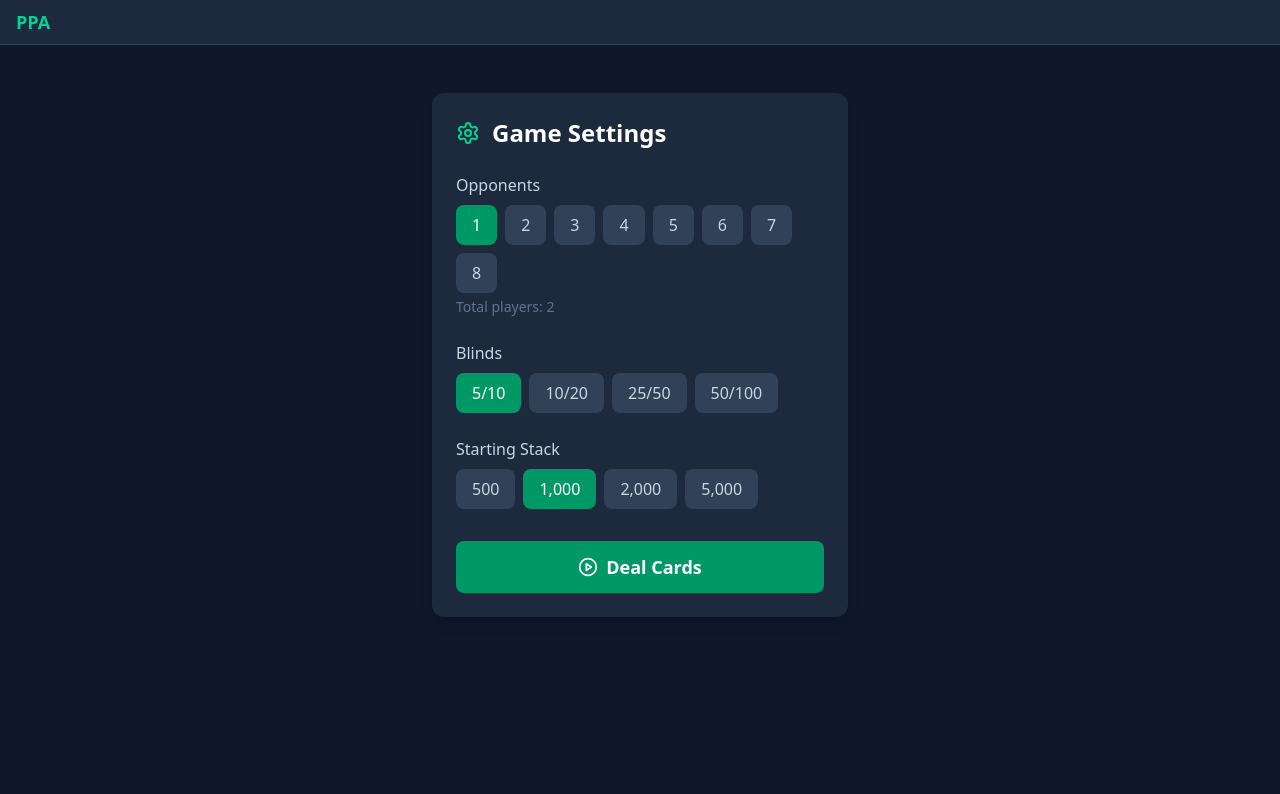
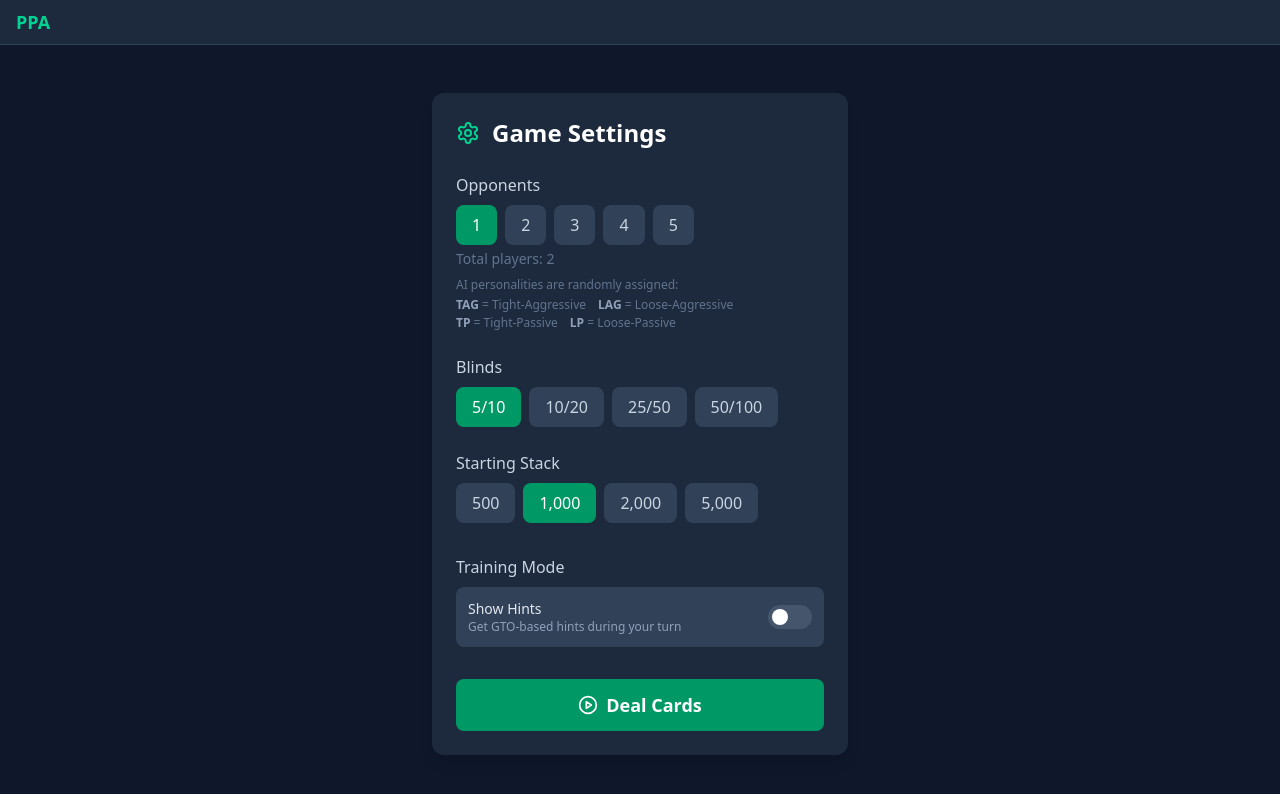
Before and after one commit to llynv/PPA, a React (Vite) app: page / in a window 1280 px wide. Shown: the top 794 px of the page. Built offline with nearby package versions, Linux system fonts and the light colour scheme.

Commit message:
feat: cap opponents at 5, add training mode toggle and AI personality tooltips

```diff
--- a/src/components/settings/GameSettings.tsx
+++ b/src/components/settings/GameSettings.tsx
@@ -10,7 +10,7 @@ const BLIND_PRESETS = [
 
 const STACK_PRESETS = [500, 1000, 2000, 5000] as const;
 
-const OPPONENT_COUNTS = [1, 2, 3, 4, 5, 6, 7, 8] as const;
+const OPPONENT_COUNTS = [1, 2, 3, 4, 5] as const;
 
 const activeClass = "bg-emerald-600 text-white";
 const inactiveClass = "bg-slate-700 text-slate-300 hover:bg-slate-600";
@@ -21,6 +21,8 @@ export function GameSettings() {
     const updateSettings = useGameStore((s) => s.updateSettings);
     const startHand = useGameStore((s) => s.startHand);
     const processAITurns = useGameStore((s) => s.processAITurns);
+    const trainingMode = useGameStore((s) => s.trainingMode);
+    const setTrainingMode = useGameStore((s) => s.setTrainingMode);
 
     const selectedOpponents = settings.playerCount - 1;
 
@@ -61,6 +63,25 @@ export function GameSettings() {
                     <p className="text-slate-500 text-sm mt-1">
                         Total players: {settings.playerCount}
                     </p>
+                    <div className="mt-2 space-y-1">
+                        <p className="text-slate-500 text-xs">
+                            AI personalities are randomly assigned:
+                        </p>
+                        <div className="flex flex-wrap gap-x-3 gap-y-0.5">
+                            <span className="text-slate-500 text-xs" title="Tight-Aggressive: plays few hands but bets aggressively">
+                                <strong className="text-slate-400">TAG</strong> = Tight-Aggressive
+                            </span>
+                            <span className="text-slate-500 text-xs" title="Loose-Aggressive: plays many hands and bets aggressively">
+                                <strong className="text-slate-400">LAG</strong> = Loose-Aggressive
+                            </span>
+                            <span className="text-slate-500 text-xs" title="Tight-Passive: plays few hands and rarely raises">
+                                <strong className="text-slate-400">TP</strong> = Tight-Passive
+                            </span>
+                            <span className="text-slate-500 text-xs" title="Loose-Passive: plays many hands but rarely raises">
+                                <strong className="text-slate-400">LP</strong> = Loose-Passive
+                            </span>
+                        </div>
+                    </div>
                 </div>
 
                 {/* Blinds */}
@@ -113,6 +134,37 @@ export function GameSettings() {
                     </div>
                 </div>
 
+                {/* Training Mode */}
+                <div className="mb-8">
+                    <label className="block text-slate-300 font-medium mb-2">
+                        Training Mode
+                    </label>
+                    <div className="flex items-center justify-between bg-slate-700 rounded-lg p-3">
+                        <div>
+                            <p className="text-slate-200 text-sm font-medium">
+                                Show Hints
+                            </p>
+                            <p className="text-slate-400 text-xs">
+                                Get GTO-based hints during your turn
+                            </p>
+                        </div>
+                        <button
+                            role="switch"
+                            aria-checked={trainingMode}
+                            onClick={() => setTrainingMode(!trainingMode)}
+                            className={`relative inline-flex h-6 w-11 items-center rounded-full transition-colors ${
+                                trainingMode ? "bg-emerald-600" : "bg-slate-600"
+                            }`}
+                        >
+                            <span
+                                className={`inline-block h-4 w-4 transform rounded-full bg-white transition-transform ${
+                                    trainingMode ? "translate-x-6" : "translate-x-1"
+                                }`}
+                            />
+                        </button>
+                    </div>
+                </div>
+
                 {/* Start Button */}
                 <button
                     onClick={handleStart}
```
